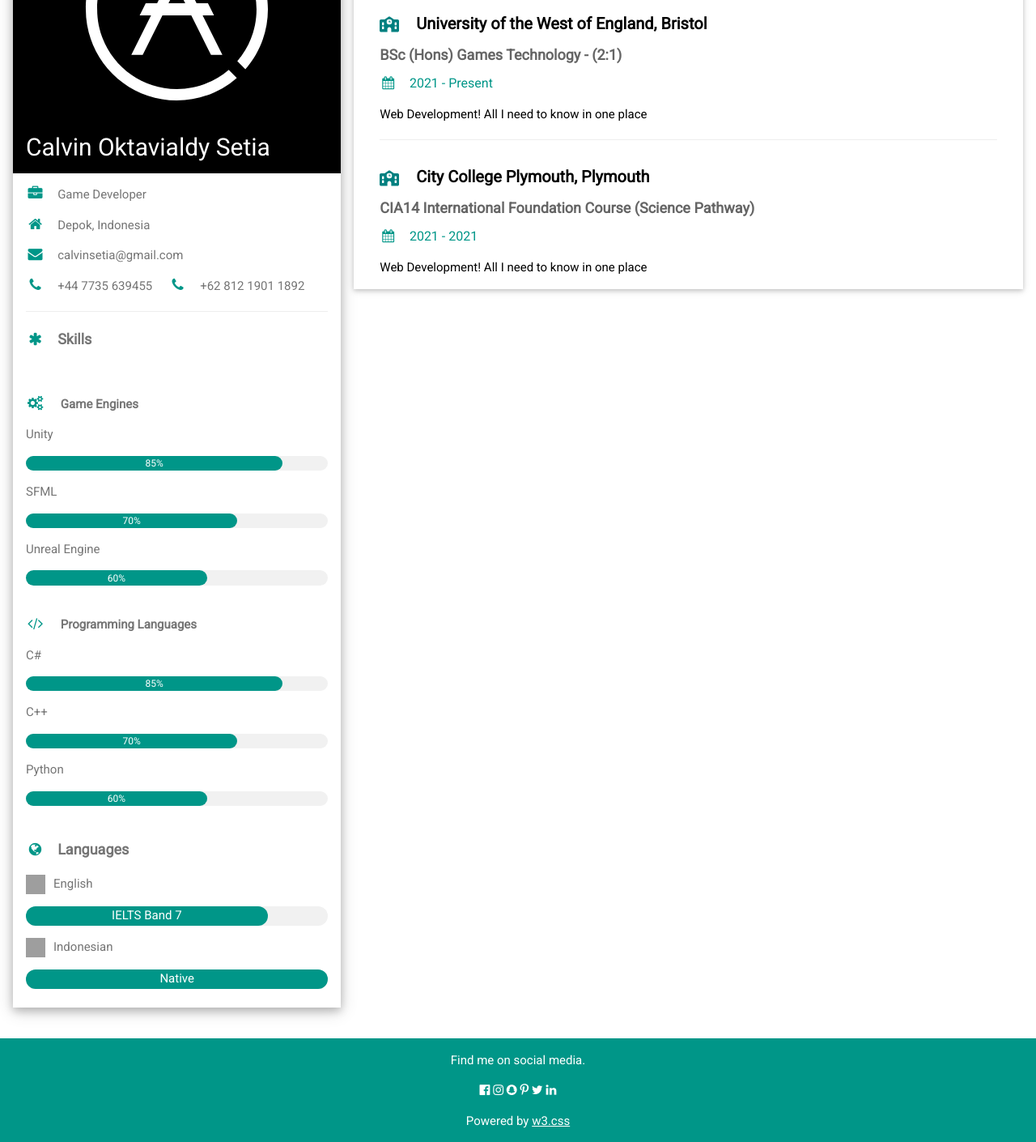
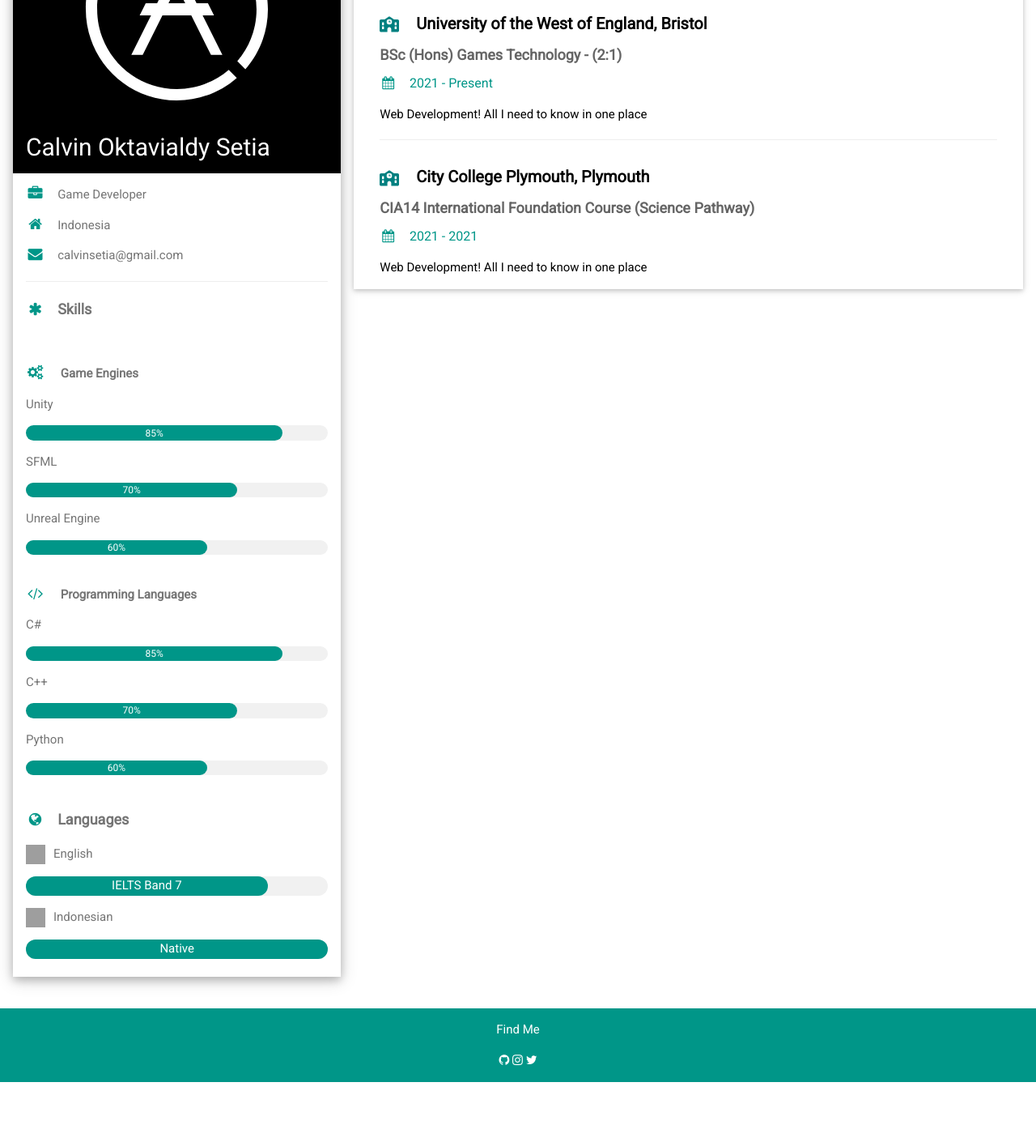
Before and after one commit to acamlated2/acamlated2.github.io, a plain HTML site: page index.html in a window 1280 px wide. Shown: the part 207-1617 px from the top of the page at 81% size. After the commit the page ends 1543 px from the top, so only its background shows below. Drawn offline with nearby package versions, Linux system fonts and the light colour scheme; grey boxes are pictures that could not be loaded.

Commit message:
social media link & removed private information

```diff
--- a/index.html
+++ b/index.html
@@ -32,10 +32,8 @@
                 </div>
                 <div class="w3-container">
                     <p><i class="fa fa-briefcase fa-fw w3-margin-right w3-large w3-text-teal"></i>Game Developer</p>
-                    <p><i class="fa fa-home fa-fw w3-margin-right w3-large w3-text-teal"></i>Depok, Indonesia</p>
+                    <p><i class="fa fa-home fa-fw w3-margin-right w3-large w3-text-teal"></i>Indonesia</p>
                     <p><i class="fa fa-envelope fa-fw w3-margin-right w3-large w3-text-teal"></i>calvinsetia@gmail.com</p>
-                    <p><i class="fa fa-phone fa-fw w3-margin-right w3-large w3-text-teal"></i>+44 7735 639455
-                        <i class="fa fa-phone fa-fw w3-margin-left w3-margin-right w3-large w3-text-teal"></i>+62 812 1901 1892</p>
                     <hr>
 
                     <p class="w3-large"><b><i class="fa fa-asterisk fa-fw w3-margin-right w3-text-teal"></i>Skills</b></p>
@@ -132,14 +130,12 @@
 </div>
 
 <footer class="w3-container w3-teal w3-center w3-margin-top">
-    <p>Find me on social media.</p>
-    <i class="fa fa-facebook-official w3-hover-opacity"></i>
-    <i class="fa fa-instagram w3-hover-opacity"></i>
-    <i class="fa fa-snapchat w3-hover-opacity"></i>
-    <i class="fa fa-pinterest-p w3-hover-opacity"></i>
-    <i class="fa fa-twitter w3-hover-opacity"></i>
-    <i class="fa fa-linkedin w3-hover-opacity"></i>
-    <p>Powered by <a href="https://www.w3schools.com/w3css/default.asp" target="_blank">w3.css</a></p>
+    <div class="w3-margin-bottom">
+        <p>Find Me</p>
+        <a href="https://github.com/acamlated2" target="_blank"><i class="fa fa-github w3-hover-opacity"></i></a>
+        <a href="https://www.instagram.com/acamlated/" target="_blank"><i class="fa fa-instagram w3-hover-opacity"></i></a>
+        <a href="https://twitter.com/acamlated_" target="_blank"><i class="fa fa-twitter w3-hover-opacity"></i></a>
+    </div>
 </footer>
 
 </body>
```
